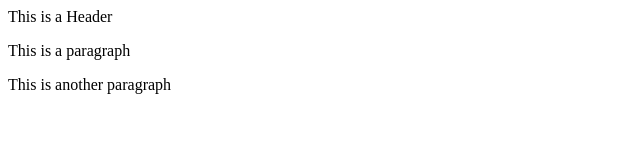
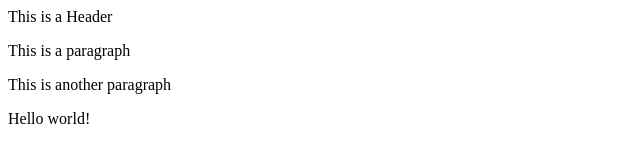
Before and after one commit to SonnySky75/git-test2, a website: page index.html in a window 1280 px wide. Shown: the full height of the page, 0-640 px from the left. Drawn offline with Linux system fonts and the light colour scheme.

```diff
--- a/index.html
+++ b/index.html
@@ -5,6 +5,7 @@
     <hi>This is a Header</hi>
     <p>This is a paragraph</p>
     <p>This is another paragraph</p>
+    <p>Hello world!</p>
 </body>
 
 </html>
```
Also changed, not shown: package.json (added, +24 -0 lines), 2 other files.
